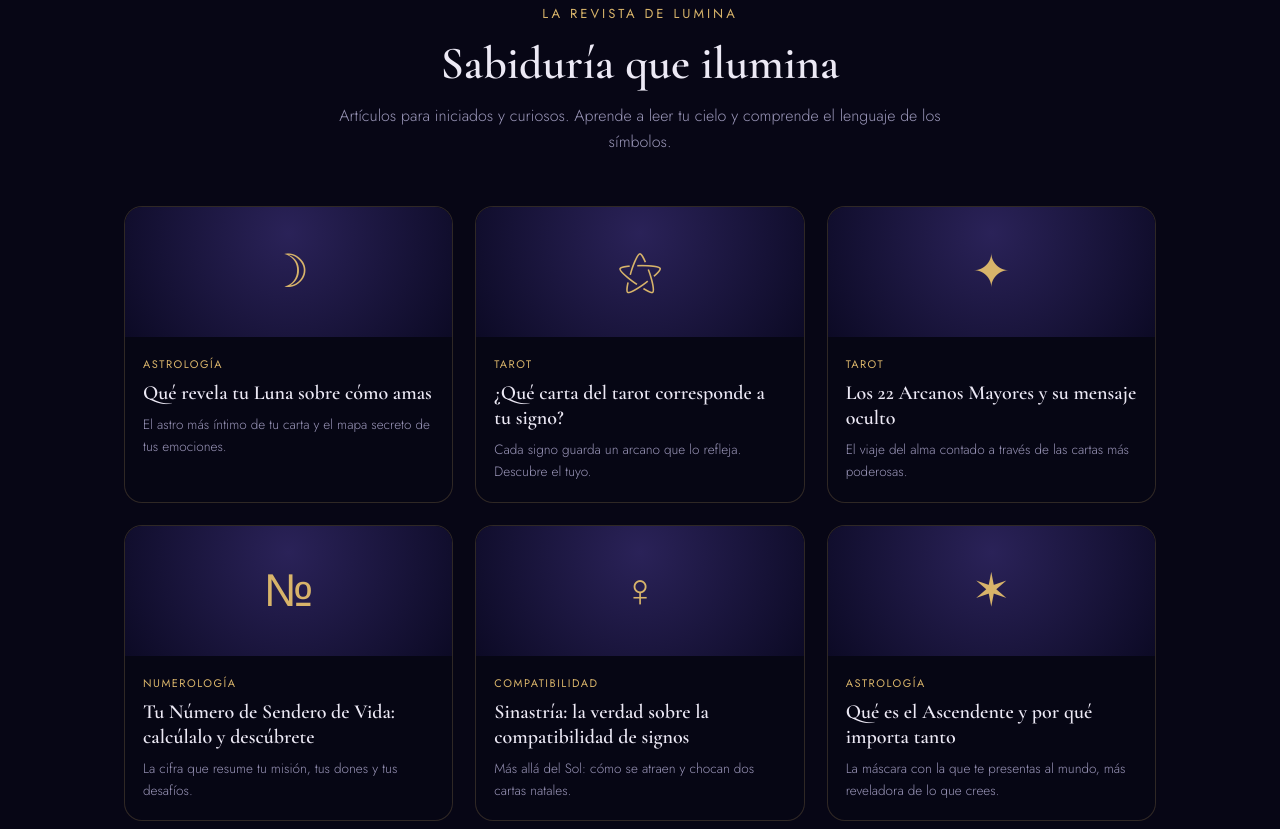
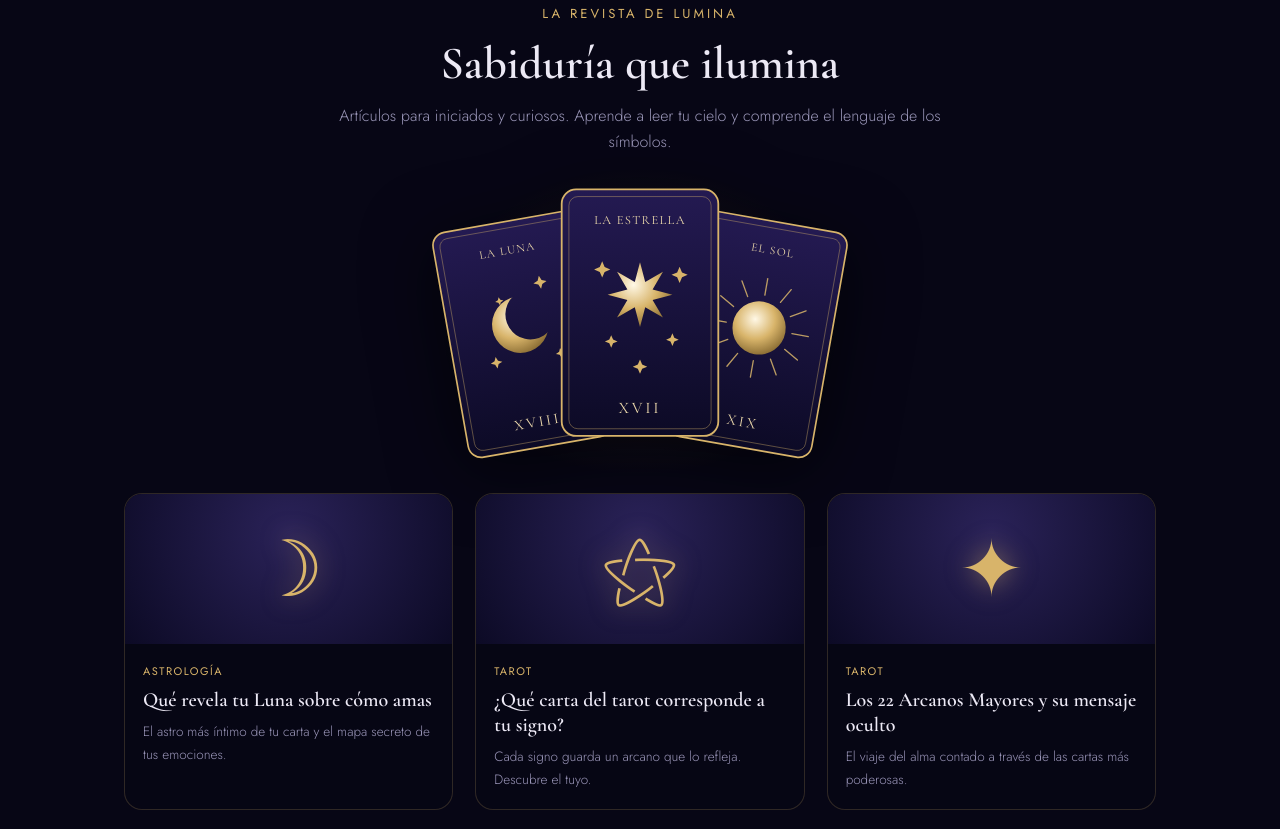
Before and after one commit to Mundi65/lumina, a plain HTML site: page index.html in a window 1280 px wide. Shown: the part 2443-3272 px from the top of the page. Drawn offline with nearby package versions, Linux system fonts and the light colour scheme.

Commit message:
Update index.html

```diff
--- a/index.html
+++ b/index.html
@@ -122,12 +122,22 @@
   .art{background:rgba(7,6,21,.5);border:1px solid var(--line);border-radius:18px;overflow:hidden;
     transition:transform .2s,border-color .2s;cursor:pointer}
   .art:hover{transform:translateY(-5px);border-color:var(--gold)}
-  .art .cover{height:130px;display:flex;align-items:center;justify-content:center;font-size:46px;color:var(--gold);
-    background:radial-gradient(circle at 50% 20%,#2a2258,#0c0a25)}
+  .art .cover{height:150px;display:flex;align-items:center;justify-content:center;font-size:78px;color:var(--gold);
+    background:radial-gradient(circle at 50% 25%,#2a2258,#0c0a25);text-shadow:0 0 26px rgba(216,180,106,.5);transition:transform .25s}
+  .art:hover .cover{transform:scale(1.06)}
   .art .body{padding:18px}
   .art .cat{font-size:11px;letter-spacing:1.5px;text-transform:uppercase;color:var(--gold);margin-bottom:8px}
   .art h4{font-family:'Cormorant Garamond',serif;font-size:20px;line-height:1.25;margin-bottom:8px}
   .art p{color:var(--muted);font-weight:300;font-size:13.5px}
+  /* tarot trio */
+  .lum-cover{position:relative;display:flex;justify-content:center;margin:0 0 54px}
+  .lum-cover::before{content:'';position:absolute;top:50%;left:50%;transform:translate(-50%,-50%);width:420px;height:320px;background:radial-gradient(ellipse,rgba(216,180,106,.14),transparent 70%);pointer-events:none}
+  .lum-trio{position:relative;display:flex;align-items:center;justify-content:center;filter:drop-shadow(0 14px 34px rgba(0,0,0,.6))}
+  .lum-tc{width:150px}.lum-tc svg{width:100%;height:auto;display:block}
+  .lum-tc.left{transform:rotate(-10deg) translateY(12px);margin-right:-30px;z-index:1}
+  .lum-tc.right{transform:rotate(10deg) translateY(12px);margin-left:-30px;z-index:1}
+  .lum-tc.center{z-index:2;transform:translateY(-10px) scale(1.08)}
+  @media(max-width:560px){.lum-tc{width:98px}}
   /* testimonials */
   .tests{display:grid;grid-template-columns:repeat(3,1fr);gap:20px}
   .test{background:rgba(7,6,21,.5);border:1px solid var(--line);border-radius:18px;padding:26px}
@@ -262,6 +272,7 @@
       <h2>Sabiduría que ilumina</h2>
       <p>Artículos para iniciados y curiosos. Aprende a leer tu cielo y comprende el lenguaje de los símbolos.</p>
     </div>
+    <div id="lumTrio" class="lum-cover reveal-on-scroll"></div>
     <div class="mag">
       <a class="art reveal-on-scroll" href="revista/luna-natal-como-amas-signo-lunar.html"><div class="cover">☽</div><div class="body"><div class="cat">Astrología</div><h4 class="serif">Qué revela tu Luna sobre cómo amas</h4><p>El astro más íntimo de tu carta y el mapa secreto de tus emociones.</p></div></a>
       <a class="art reveal-on-scroll" href="revista/carta-tarot-signo-zodiaco.html"><div class="cover">⚝</div><div class="body"><div class="cat">Tarot</div><h4 class="serif">¿Qué carta del tarot corresponde a tu signo?</h4><p>Cada signo guarda un arcano que lo refleja. Descubre el tuyo.</p></div></a>
@@ -383,6 +394,18 @@
   const io=new IntersectionObserver((es)=>{es.forEach(e=>{if(e.isIntersecting)e.target.classList.add('in')})},{threshold:.12});
   document.querySelectorAll('.reveal-on-scroll').forEach((el,i)=>{el.style.transitionDelay=(i%3*0.08)+'s';io.observe(el)});
 
+  // ---- trío de cartas de tarot (arte vectorial) ----
+  (function(){
+    function star(cx,cy,r,fill,pts){pts=pts||4;var v=pts*2,o=[];for(var i=0;i<v;i++){var ang=(i*(360/v)-90)*Math.PI/180,rr=(i%2===0)?r:r*0.42;o.push((cx+Math.cos(ang)*rr).toFixed(1)+','+(cy+Math.sin(ang)*rr).toFixed(1));}return '<polygon points="'+o.join(' ')+'" fill="'+fill+'"/>';}
+    function card(type){var title,num,mid="";
+      if(type==="sol"){title="EL SOL";num="XIX";var rays="";for(var a=0;a<12;a++){var ang=a*30*Math.PI/180,x1=90+Math.cos(ang)*40,y1=132+Math.sin(ang)*40,x2=90+Math.cos(ang)*60,y2=132+Math.sin(ang)*60;rays+='<line x1="'+x1.toFixed(1)+'" y1="'+y1.toFixed(1)+'" x2="'+x2.toFixed(1)+'" y2="'+y2.toFixed(1)+'" stroke="#d8b46a" stroke-width="1.6" stroke-linecap="round" stroke-opacity="0.85"/>';}mid=rays+'<circle cx="90" cy="132" r="32" fill="url(#sun_'+type+')"/>';}
+      else if(type==="estrella"){title="LA ESTRELLA";num="XVII";mid=star(90,120,36,'url(#sun_'+type+')',8)+star(48,92,9,'#d8b46a')+star(134,98,9,'#d8b46a')+star(58,172,7,'#d8b46a')+star(126,170,7,'#d8b46a')+star(90,200,8,'#d8b46a');}
+      else{title="LA LUNA";num="XVIII";mid='<mask id="cm_'+type+'"><rect x="0" y="0" width="180" height="280" fill="white"/><circle cx="104" cy="118" r="30" fill="black"/></mask><circle cx="90" cy="128" r="34" fill="url(#sun_'+type+')" mask="url(#cm_'+type+')"/>'+star(122,82,8,'#d8b46a')+star(54,168,7,'#d8b46a')+star(132,170,6,'#d8b46a')+star(70,96,5,'#d8b46a');}
+      return '<svg viewBox="0 0 180 280" xmlns="http://www.w3.org/2000/svg"><defs><linearGradient id="bg_'+type+'" x1="0" y1="0" x2="0" y2="1"><stop offset="0%" stop-color="#241a52"/><stop offset="100%" stop-color="#0c0a25"/></linearGradient><radialGradient id="sun_'+type+'" cx="40%" cy="35%" r="75%"><stop offset="0%" stop-color="#fff8e6"/><stop offset="50%" stop-color="#d8b46a"/><stop offset="100%" stop-color="#7a5e28"/></radialGradient></defs><rect x="3" y="3" width="174" height="274" rx="16" fill="url(#bg_'+type+')" stroke="#d8b46a" stroke-width="2"/><rect x="11" y="11" width="158" height="258" rx="10" fill="none" stroke="#d8b46a" stroke-opacity="0.45" stroke-width="1"/><text x="90" y="42" text-anchor="middle" fill="#ecd9ac" font-family="Cormorant Garamond, serif" font-size="14" letter-spacing="1.5">'+title+'</text>'+mid+'<text x="90" y="252" text-anchor="middle" fill="#ecd9ac" font-family="Cormorant Garamond, serif" font-size="18" letter-spacing="3">'+num+'</text></svg>';}
+    var t=document.getElementById('lumTrio');
+    if(t) t.innerHTML='<div class="lum-trio"><div class="lum-tc left">'+card("luna")+'</div><div class="lum-tc center">'+card("estrella")+'</div><div class="lum-tc right">'+card("sol")+'</div></div>';
+  })();
+
   // ---- ephemeris (Schlyter, exacto para signos) ----
   const D2R=Math.PI/180,R2D=180/Math.PI;
   const sin=a=>Math.sin(a*D2R),cos=a=>Math.cos(a*D2R);
```
